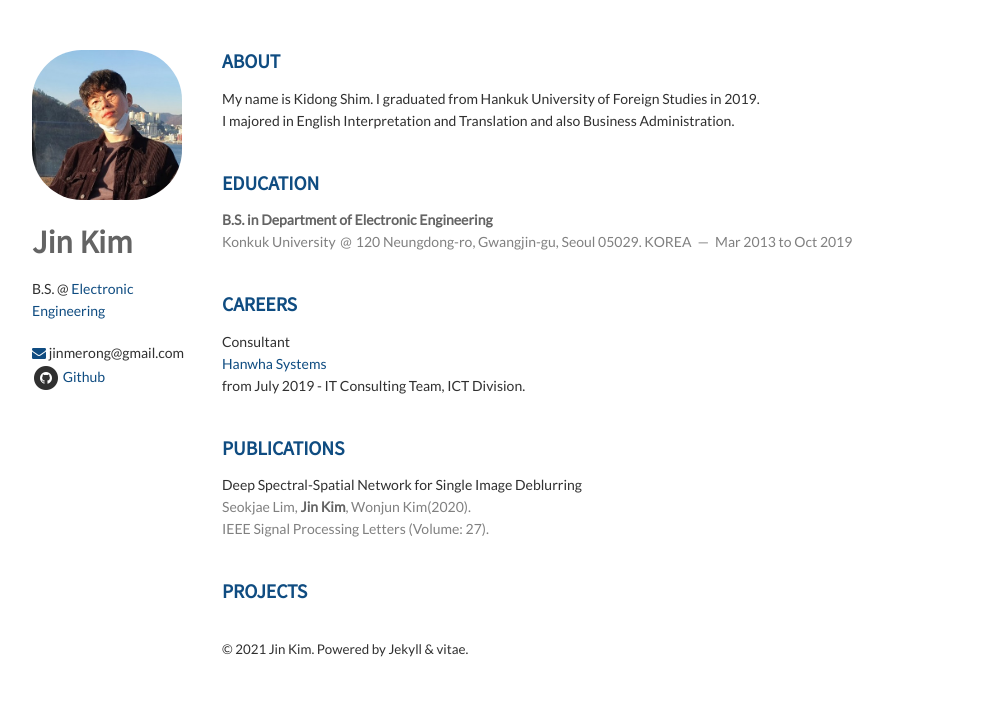
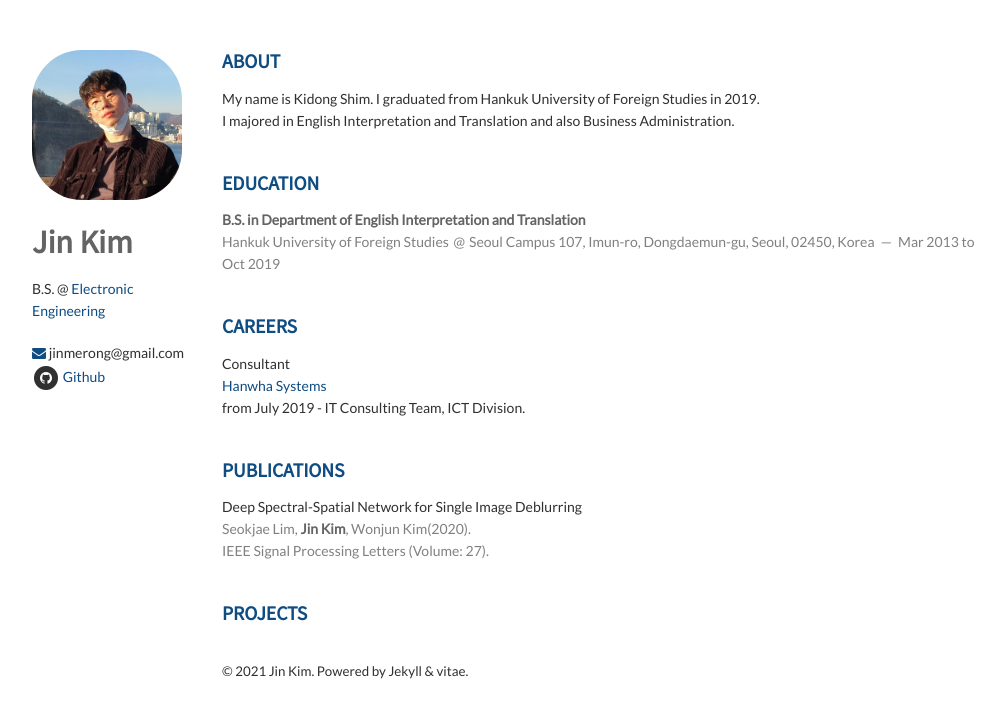
Before and after one commit to kdshim/kdshim.github.io, a Jekyll site: the page built from index.html, in a window 1280 px wide. Shown: the top 718 px of the page, without its empty margins (138-1143 px from the left). Built offline with Jekyll 4.4.1, drawn with Linux system fonts in a browser that asks for light colours; nearby versions of some CDN libraries; the list of posts is cut into pages by our own code.

Commit message:
Update education.html

```diff
--- a/_includes/education.html
+++ b/_includes/education.html
@@ -3,9 +3,9 @@
 
     <article>
         <header>
-            <em>B.S. in Department of Electronic Engineering</em><br/>
-            <span>Konkuk University</span>
-            <span><address>120 Neungdong-ro, Gwangjin-gu, Seoul 05029. KOREA</address><time>Mar 2013 to Oct 2019</time></span>
+            <em>B.S. in Department of English Interpretation and Translation</em><br/>
+            <span>Hankuk University of Foreign Studies</span>
+            <span><address>Seoul Campus 107, Imun-ro, Dongdaemun-gu, Seoul, 02450, Korea</address><time>Mar 2013 to Oct 2019</time></span>
         </header>
     </article>
 
```
